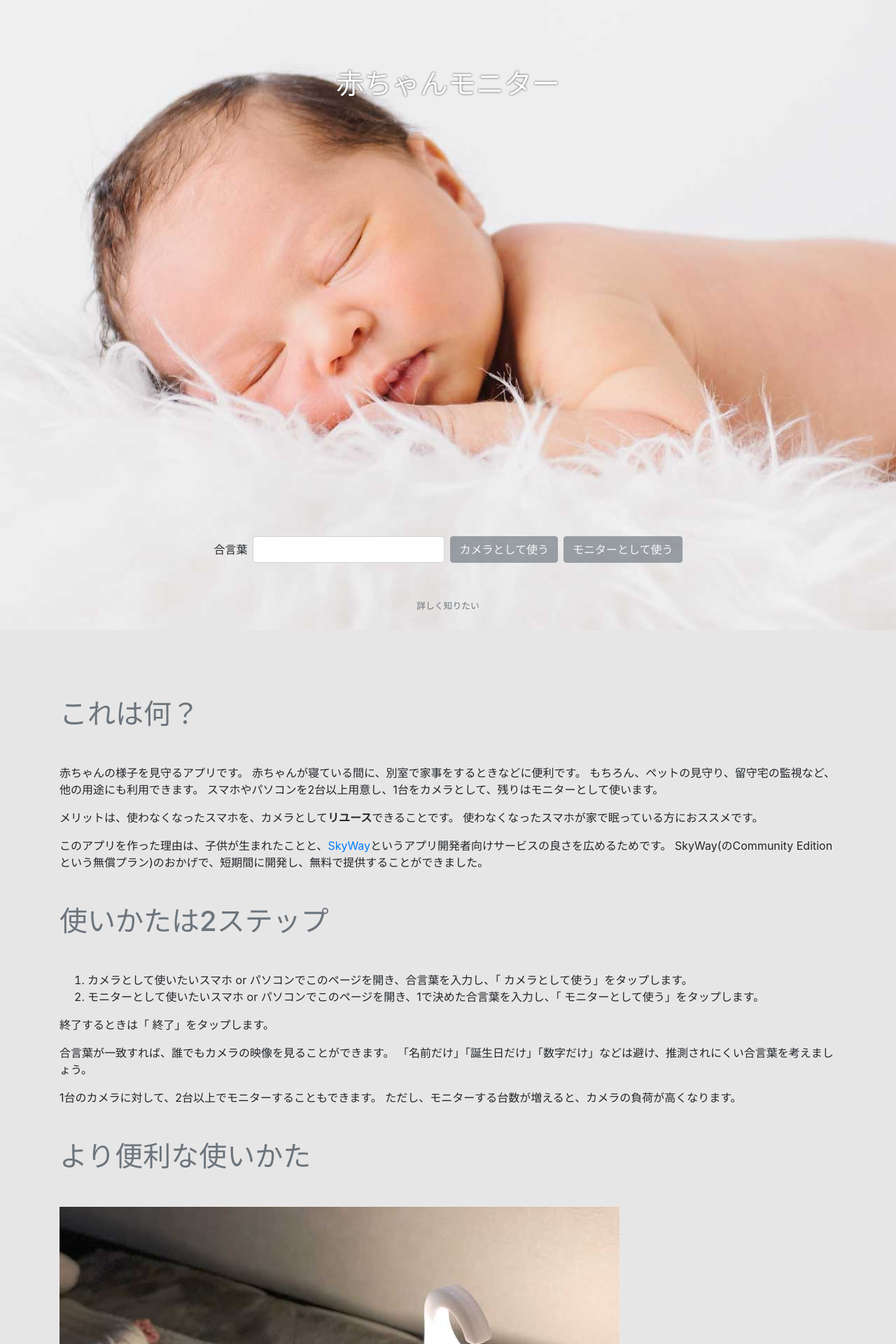
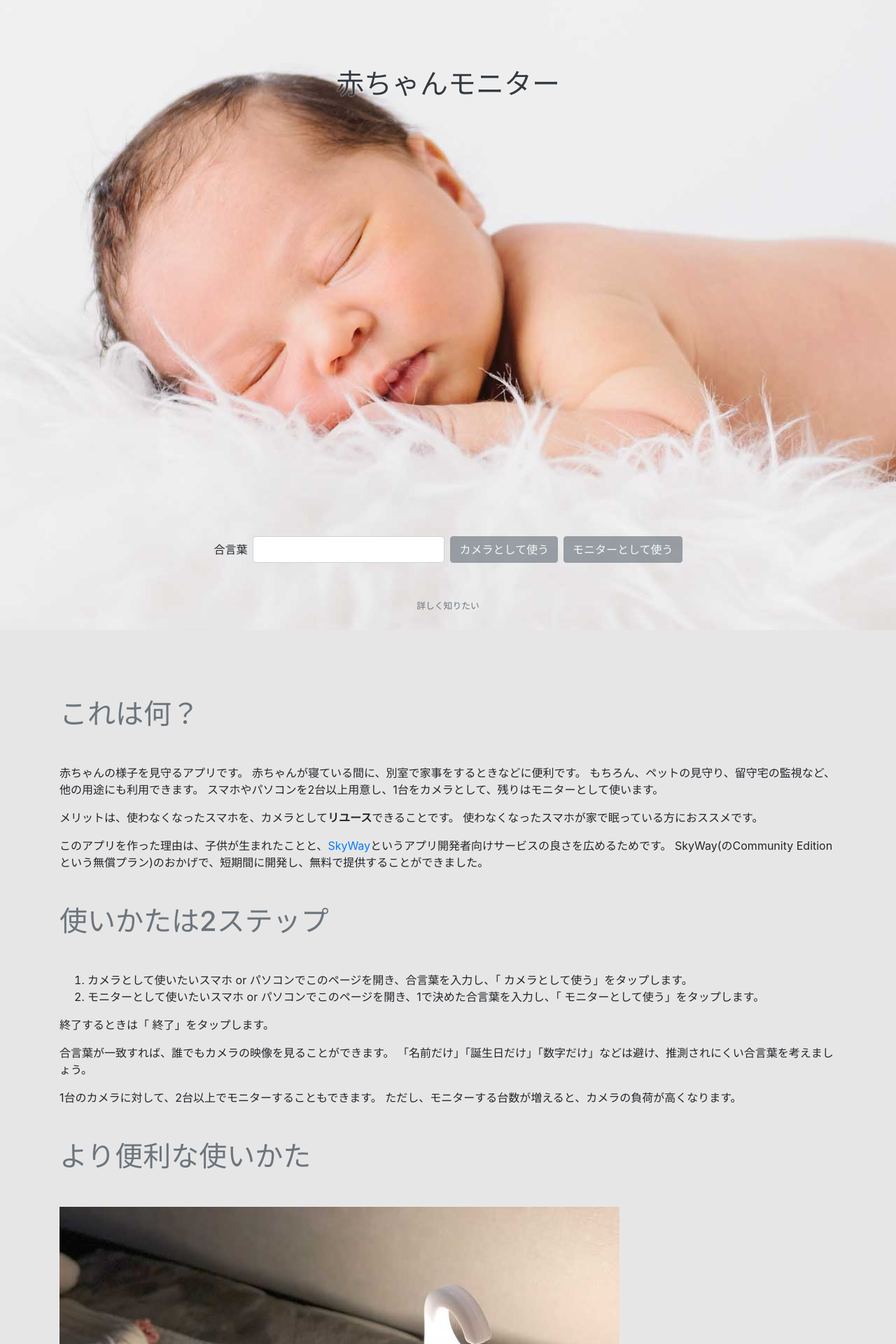
Before and after one commit to rotsuya/skyway-baby-monitor, a Jekyll site: the page built from index.md, in a window 1280 px wide. Shown: the top 1920 px of the page at 70% size. Built offline with Jekyll 4.4.1, drawn with Linux system fonts in a browser that asks for light colours; some web fonts are replaced; our own code applies the rules of GitHub Pages for plain Markdown files.

Commit message:
Improve typography of title

```diff
--- a/_layouts/index.html
+++ b/_layouts/index.html
@@ -12,8 +12,8 @@
 <body>
 <div class="first-view pt-5">
     <div class="container">
-        <h1 class="h2 text-center font-weight-normal mt-5 text-white d-sm-none">赤ちゃんモニター</h1>
-        <h1 class="text-center font-weight-normal mt-5 text-white d-none d-sm-block">赤ちゃんモニター</h1>
+        <h1 class="h2 text-center mt-5 text-dark d-sm-none">赤ちゃんモニター</h1>
+        <h1 class="text-center mt-5 text-dark d-none d-sm-block">赤ちゃんモニター</h1>
     </div>
     <div class="container" id="forms">
         <div class="form-inline justify-content-center">
--- a/index.css
+++ b/index.css
@@ -9,10 +9,7 @@ body {
     overflow: hidden;
 }
 
-h1.d-sm-none {
-    text-shadow: 0 0 2px #000;
+h1.d-sm-none, h1.d-sm-block {
+    font-weight: 100;
+    text-shadow: 0 0 2px #fff;
 }
-
-h1.d-sm-block {
-    text-shadow: 0 0 3px rgba(0,0,0,0.75);
-}
```
